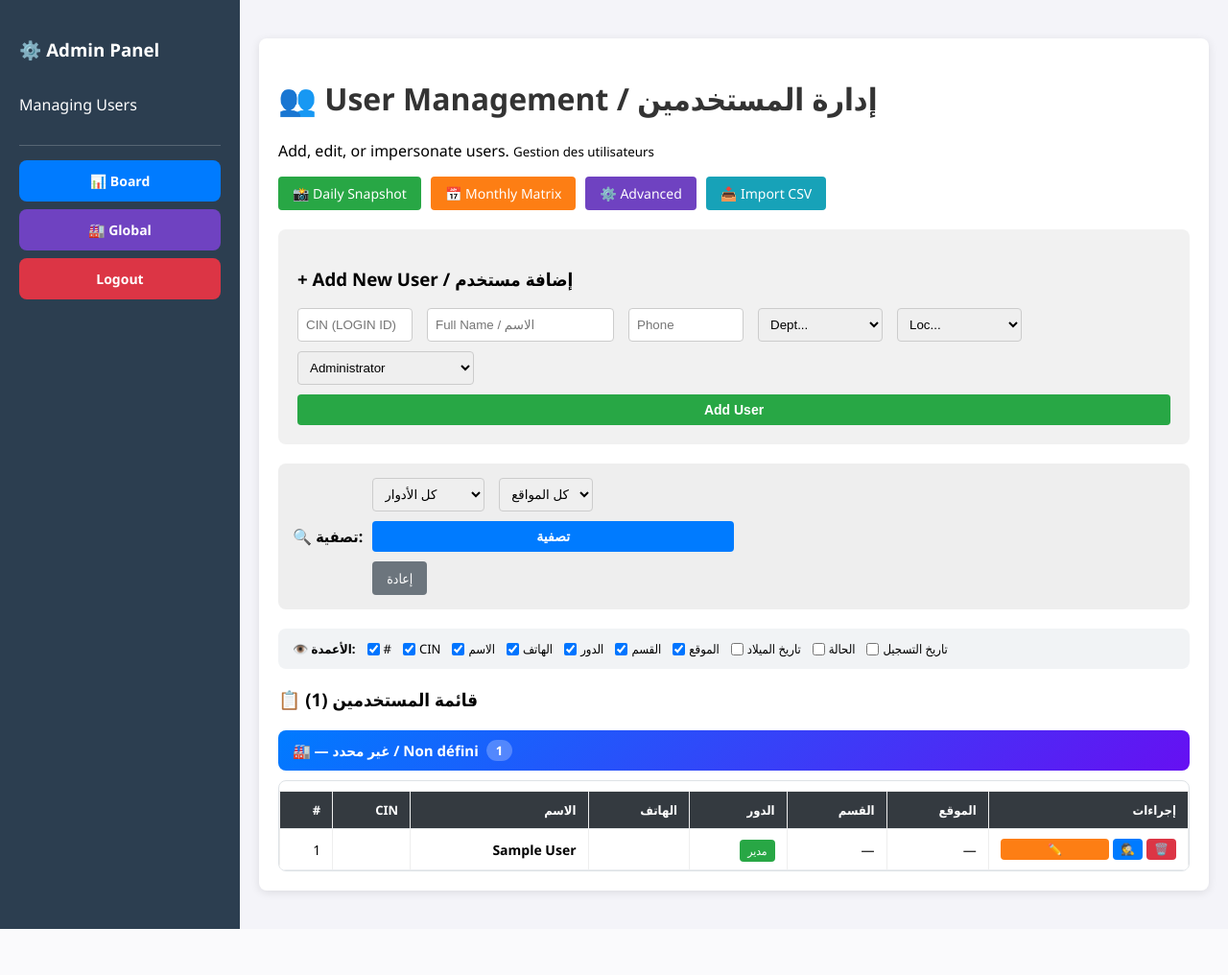
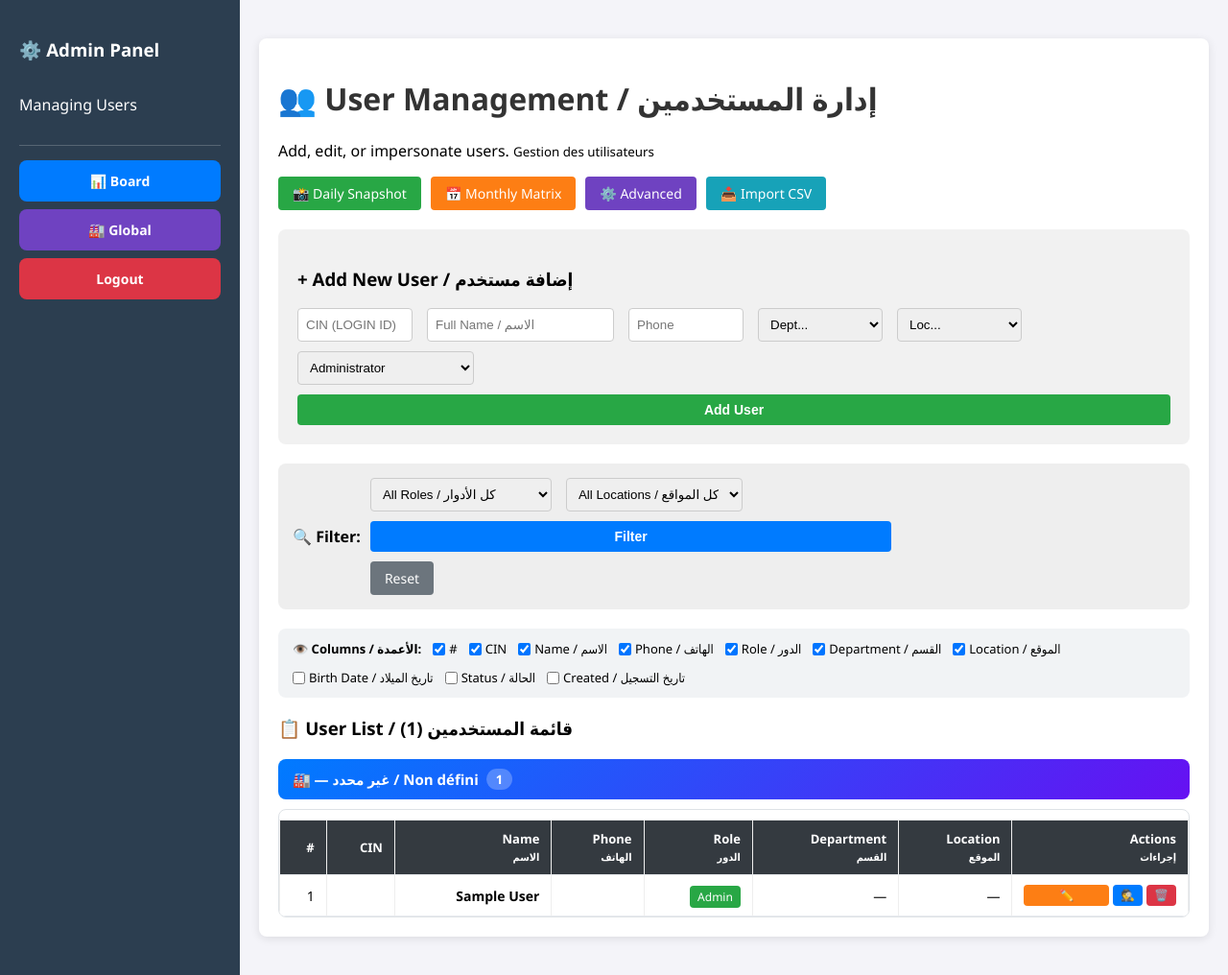
Before and after one commit to alfahmed1981/candytex, a PHP site: page /admin.php in a window 1280 px wide. Shown: the whole page at 96% size. Before the commit the page ends 968 px from the top, so only its background shows below. Run offline with PHP 8.4, Linux system fonts and the light colour scheme; the visitor is signed in with stand-in values (Sample User, id 1); data comes from the database, SQL or seed files in the repository.

Commit message:
Admin: Switch to English-primary UI with Arabic translations

```diff
--- a/admin.php
+++ b/admin.php
@@ -509,46 +509,49 @@ foreach ($users as $u) {
 
             <!-- Filters -->
             <div class="filter-bar">
-                <strong>🔍 تصفية:</strong>
+                <strong>🔍 Filter:</strong>
                 <form method="GET" style="display:flex; gap:10px; align-items:center; flex-wrap:wrap;">
                     <select name="filter_role">
-                        <option value="">كل الأدوار</option>
-                        <option value="admin" <?= $filter_role == 'admin' ? 'selected' : '' ?>>مدير النظام</option>
-                        <option value="manager" <?= $filter_role == 'manager' ? 'selected' : '' ?>>رئيس فريق</option>
-                        <option value="viewer" <?= $filter_role == 'viewer' ? 'selected' : '' ?>>مستخدم عادي</option>
+                        <option value="">All Roles / كل الأدوار</option>
+                        <option value="admin" <?= $filter_role == 'admin' ? 'selected' : '' ?>>Admin / مدير</option>
+                        <option value="manager" <?= $filter_role == 'manager' ? 'selected' : '' ?>>Team Leader / رئيس فريق
+                        </option>
+                        <option value="viewer" <?= $filter_role == 'viewer' ? 'selected' : '' ?>>Viewer / مشاهد</option>
                     </select>
                     <select name="filter_location">
-                        <option value="">كل المواقع</option>
+                        <option value="">All Locations / كل المواقع</option>
                         <?php foreach ($loc_list as $l): ?>
                             <option value="<?= htmlspecialchars($l) ?>" <?= $filter_location == $l ? 'selected' : '' ?>>
-                                <?= htmlspecialchars($l) ?></option>
+                                <?= htmlspecialchars($l) ?>
+                            </option>
                         <?php endforeach; ?>
                     </select>
-                    <button type="submit" class="btn btn-blue">تصفية</button>
-                    <a href="admin.php" class="btn" style="background:#6c757d;">إعادة</a>
+                    <button type="submit" class="btn btn-blue">Filter</button>
+                    <a href="admin.php" class="btn" style="background:#6c757d;">Reset</a>
                 </form>
             </div>
 
             <!-- Column Toggles -->
             <div class="col-toggles">
-                <strong style="font-size:13px;">👁️ الأعمدة:</strong>
+                <strong style="font-size:13px;">👁️ Columns / الأعمدة:</strong>
                 <label><input type="checkbox" checked onchange="toggleCol('col-id')">#</label>
                 <label><input type="checkbox" checked onchange="toggleCol('col-cin')">CIN</label>
-                <label><input type="checkbox" checked onchange="toggleCol('col-name')">الاسم</label>
-                <label><input type="checkbox" checked onchange="toggleCol('col-phone')">الهاتف</label>
-                <label><input type="checkbox" checked onchange="toggleCol('col-role')">الدور</label>
-                <label><input type="checkbox" checked onchange="toggleCol('col-dept')">القسم</label>
-                <label><input type="checkbox" checked onchange="toggleCol('col-loc')">الموقع</label>
-                <label><input type="checkbox" onchange="toggleCol('col-birth')">تاريخ الميلاد</label>
-                <label><input type="checkbox" onchange="toggleCol('col-status')">الحالة</label>
-                <label><input type="checkbox" onchange="toggleCol('col-created')">تاريخ التسجيل</label>
+                <label><input type="checkbox" checked onchange="toggleCol('col-name')">Name / الاسم</label>
+                <label><input type="checkbox" checked onchange="toggleCol('col-phone')">Phone / الهاتف</label>
+                <label><input type="checkbox" checked onchange="toggleCol('col-role')">Role / الدور</label>
+                <label><input type="checkbox" checked onchange="toggleCol('col-dept')">Department / القسم</label>
+                <label><input type="checkbox" checked onchange="toggleCol('col-loc')">Location / الموقع</label>
+                <label><input type="checkbox" onchange="toggleCol('col-birth')">Birth Date / تاريخ الميلاد</label>
+                <label><input type="checkbox" onchange="toggleCol('col-status')">Status / الحالة</label>
+                <label><input type="checkbox" onchange="toggleCol('col-created')">Created / تاريخ التسجيل</label>
             </div>
 
             <!-- User List -->
-            <h3>📋 قائمة المستخدمين (<?= count($users) ?>)</h3>
+            <h3>📋 User List / قائمة المستخدمين (<?= count($users) ?>)</h3>
 
             <?php if (count($users) == 0): ?>
-                <p style="text-align:center; color:#999; padding:30px;">لا يوجد مستخدمون يطابقون الفلتر.</p>
+                <p style="text-align:center; color:#999; padding:30px;">No users match the current filters. / لا يوجد
+                    مستخدمون يطابقون الفلتر.</p>
             <?php else: ?>
                 <?php foreach ($grouped as $location => $loc_users): ?>
                     <div class="location-header">
@@ -561,15 +564,15 @@ foreach ($users as $u) {
                                 <tr>
                                     <th class="col-id">#</th>
                                     <th class="col-cin">CIN</th>
-                                    <th class="col-name">الاسم</th>
-                                    <th class="col-phone">الهاتف</th>
-                                    <th class="col-role">الدور</th>
-                                    <th class="col-dept">القسم</th>
-                                    <th class="col-loc">الموقع</th>
-                                    <th class="col-birth" style="display:none;">تاريخ الميلاد</th>
-                                    <th class="col-status" style="display:none;">الحالة</th>
-                                    <th class="col-created" style="display:none;">تاريخ التسجيل</th>
-                                    <th>إجراءات</th>
+                                    <th class="col-name">Name<br><small>الاسم</small></th>
+                                    <th class="col-phone">Phone<br><small>الهاتف</small></th>
+                                    <th class="col-role">Role<br><small>الدور</small></th>
+                                    <th class="col-dept">Department<br><small>القسم</small></th>
+                                    <th class="col-loc">Location<br><small>الموقع</small></th>
+                                    <th class="col-birth" style="display:none;">Birth Date<br><small>تاريخ الميلاد</small></th>
+                                    <th class="col-status" style="display:none;">Status<br><small>الحالة</small></th>
+                                    <th class="col-created" style="display:none;">Created<br><small>تاريخ التسجيل</small></th>
+                                    <th>Actions<br><small>إجراءات</small></th>
                                 </tr>
                             </thead>
                             <tbody>
@@ -580,9 +583,9 @@ foreach ($users as $u) {
                                         default => 'background:#6c757d;'
                                     };
                                     $roleLabel = match ($u['role']) {
-                                        'admin' => 'مدير',
-                                        'manager' => 'رئيس فريق',
-                                        default => 'مشاهد'
+                                        'admin' => 'Admin',
+                                        'manager' => 'Team Leader',
+                                        default => 'Viewer'
                                     };
                                     ?>
                                     <tr>
@@ -596,16 +599,17 @@ foreach ($users as $u) {
                                         <td class="col-loc"><?= htmlspecialchars($u['location'] ?? '—') ?></td>
                                         <td class="col-birth" style="display:none;"><?= $u['birth_date'] ?? '—' ?></td>
                                         <td class="col-status" style="display:none;"><span
-                                                style="color:<?= $u['status'] === 'active' ? '#28a745' : '#fd7e14' ?>;"><?= $u['status'] === 'active' ? '✅ نشط' : '⏳ معلق' ?></span>
+                                                style="color:<?= $u['status'] === 'active' ? '#28a745' : '#fd7e14' ?>;"><?= $u['status'] === 'active' ? '✅ Active' : '⏳ Pending' ?></span>
                                         </td>
                                         <td class="col-created" style="display:none;">
-                                            <?= isset($u['created_at']) ? date('Y-m-d', strtotime($u['created_at'])) : '—' ?></td>
+                                            <?= isset($u['created_at']) ? date('Y-m-d', strtotime($u['created_at'])) : '—' ?>
+                                        </td>
                                         <td>
                                             <div class="actions-cell">
                                                 <button type="button" class="btn btn-edit" style="padding:4px 8px; font-size:12px;"
                                                     onclick="openEditModal(<?= $u['id'] ?>, '<?= htmlspecialchars(addslashes($u['name']), ENT_QUOTES) ?>', '<?= htmlspecialchars(addslashes($u['phone']), ENT_QUOTES) ?>', '<?= $u['role'] ?>', '<?= htmlspecialchars(addslashes($u['department'] ?? ''), ENT_QUOTES) ?>', '<?= htmlspecialchars(addslashes($u['location'] ?? ''), ENT_QUOTES) ?>')">✏️</button>
                                                 <form method="POST"
-                                                    onsubmit="return confirm('الدخول كـ <?= htmlspecialchars(addslashes($u['name']), ENT_QUOTES) ?>?');">
+                                                    onsubmit="return confirm('Login as <?= htmlspecialchars(addslashes($u['name']), ENT_QUOTES) ?>?');">
                                                     <?= csrf_field() ?>
                                                     <input type="hidden" name="action" value="login_as">
                                                     <input type="hidden" name="cin" value="<?= htmlspecialchars($u['cin']) ?>">
@@ -613,7 +617,7 @@ foreach ($users as $u) {
                                                         style="padding:4px 8px; font-size:12px;">🕵️</button>
                                                 </form>
                                                 <?php if ($u['cin'] !== 'admin'): ?>
-                                                    <form method="POST" onsubmit="return confirm('حذف هذا المستخدم؟');">
+                                                    <form method="POST" onsubmit="return confirm('Delete this user?');">
                                                         <?= csrf_field() ?>
                                                         <input type="hidden" name="action" value="delete">
                                                         <input type="hidden" name="id" value="<?= $u['id'] ?>">
```
